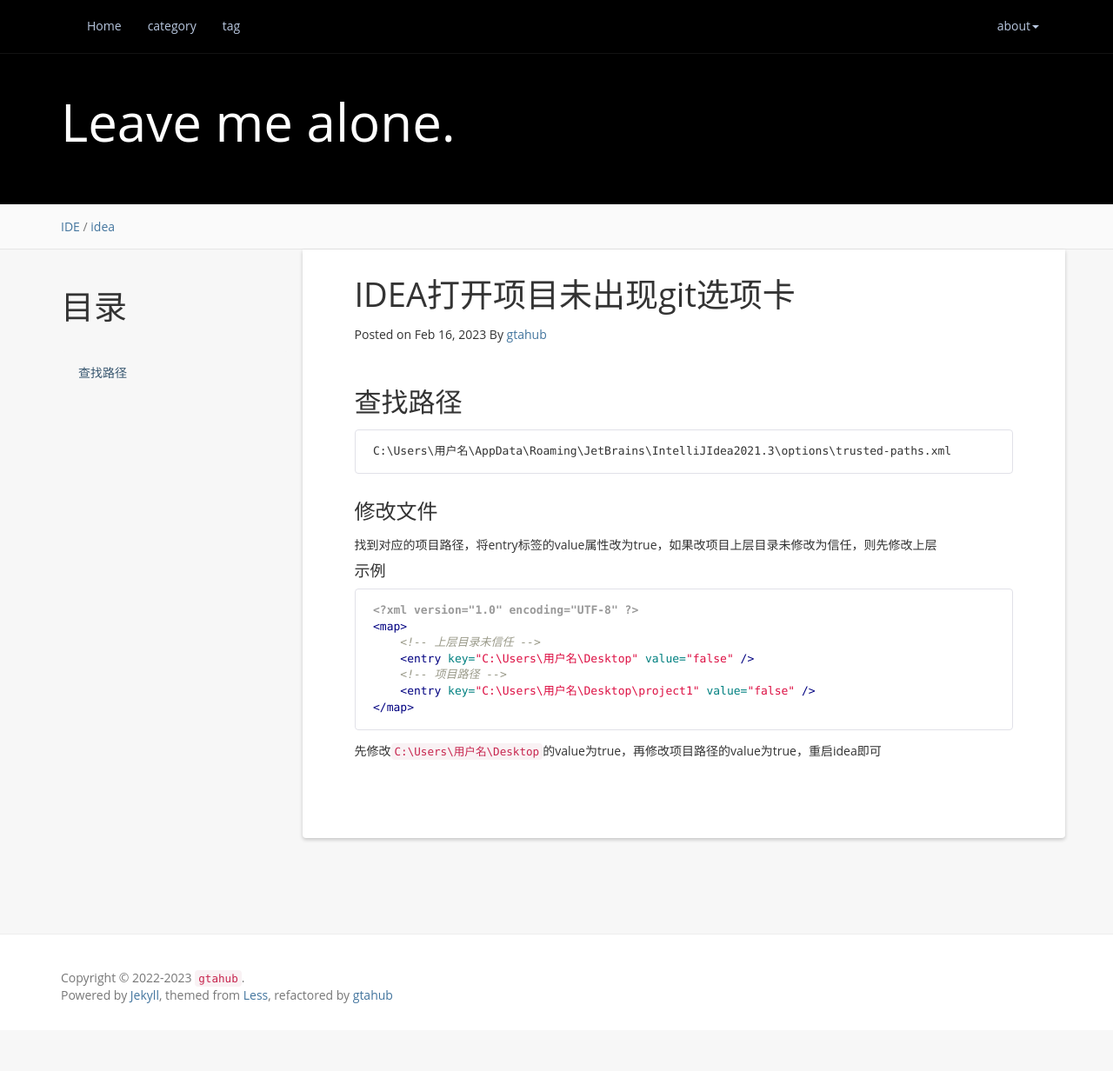
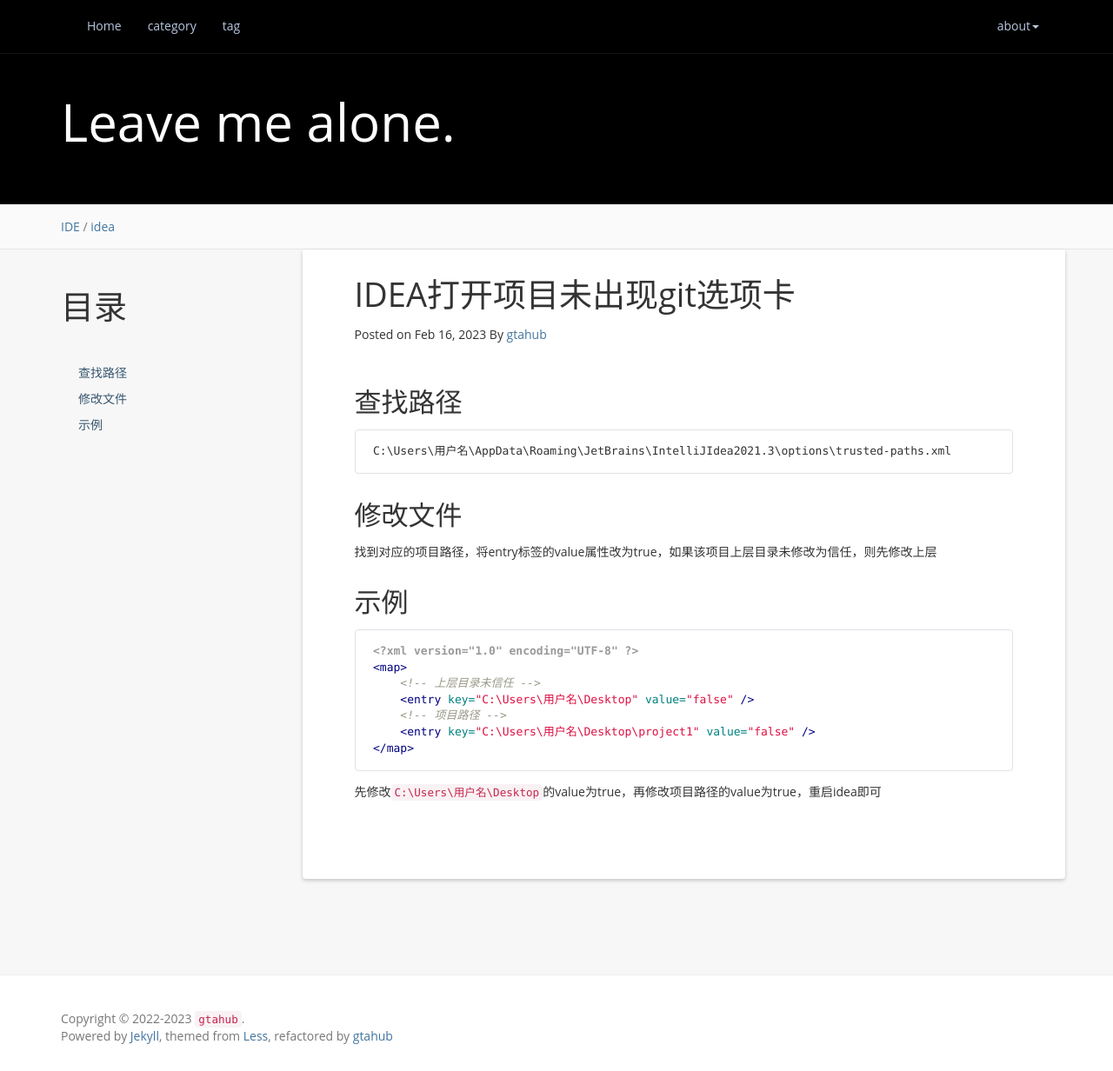
Before and after one commit to atgtahub/atgtahub.github.io, a Jekyll site: the page built from _posts/ide/idea/2023-02-16-idea-trusted-project.md, in a window 1280 px wide and 1232 px high. Shown: the whole window at 87% size. Built offline with Jekyll 4.4.1, drawn with Linux system fonts in a browser that asks for light colours; a script that is not in the unit is left out; comment, search, counter and statistics services are not loaded.

Commit message:
refactor(posts): 2023-02-16-idea-trusted-project.md

````diff
--- a/_posts/ide/idea/2023-02-16-idea-trusted-project.md
+++ b/_posts/ide/idea/2023-02-16-idea-trusted-project.md
@@ -16,11 +16,11 @@
 ```
 
 
-### 修改文件
+## 修改文件
 
-找到对应的项目路径，将entry标签的value属性改为true，如果改项目上层目录未修改为信任，则先修改上层
+找到对应的项目路径，将entry标签的value属性改为true，如果该项目上层目录未修改为信任，则先修改上层
 
-#### 示例
+## 示例
 
 ```xml
 <?xml version="1.0" encoding="UTF-8" ?>
````
